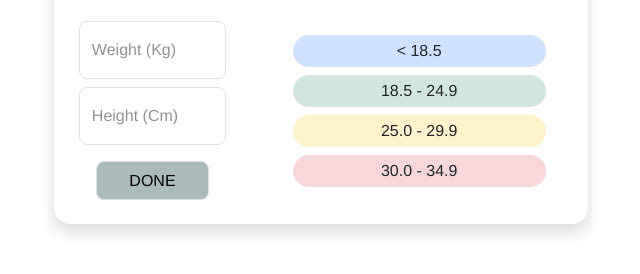
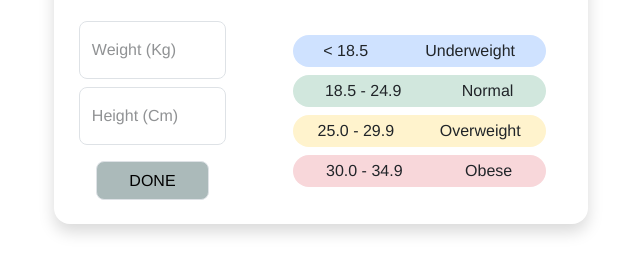
Before and after one commit to MohammadNourizadeh/BMI-calculator, a website: page index.html in a window 1280 px wide. Shown: the part 318-592 px from the top of the page, without its empty margins (319-959 px from the left). Drawn offline with Linux system fonts and the light colour scheme.

Commit message:
adding margin to nmi parameter

```diff
--- a/index.html
+++ b/index.html
@@ -45,18 +45,21 @@
                         </div>
                     </form>
                     <div class="w-75 d-flex justify-content-center align-items-center flex-column" id="result-div">
-                        <div class="mb-2 bg-primary-subtle rounded-5 p-1 w-75 text-center">
-                            <span>
-                                < 18.5</span>
+                        <div class="mb-2 bg-primary-subtle rounded-5 p-1 w-75 text-center d-lg-flex justify-content-around">
+                            <span class="me-1"> < 18.5 </span>
+                            <span>underweight</span>
                         </div>
-                        <div class="mb-2 bg-success-subtle rounded-5 p-1 w-75 text-center">
-                            <span>18.5 - 24.9</span>
+                        <div class="mb-2 bg-success-subtle rounded-5 p-1 w-75 text-center d-lg-flex justify-content-around">
+                            <span class="me-1">18.5 - 24.9</span>
+                            <span>normal</span>
                         </div>
-                        <div class="mb-2 bg-warning-subtle rounded-5 p-1 w-75 text-center">
-                            <span>25.0 - 29.9</span>
+                        <div class="mb-2 bg-warning-subtle rounded-5 p-1 w-75 text-center d-lg-flex justify-content-around">
+                            <span class="me-1">25.0 - 29.9</span>
+                            <span>overweight</span>
                         </div>
-                        <div class="bg-danger-subtle rounded-5 p-1 w-75 text-center">
-                            <span>30.0 - 34.9</span>
+                        <div class="bg-danger-subtle rounded-5 p-1 w-75 text-center d-lg-flex justify-content-around">
+                            <span class="me-1">30.0 - 34.9</span>
+                            <span>obese</span>
                         </div>
                     </div>
                 </div>
@@ -64,4 +67,5 @@
         </div>
     </div>
 </body>
+
 </html>
```
